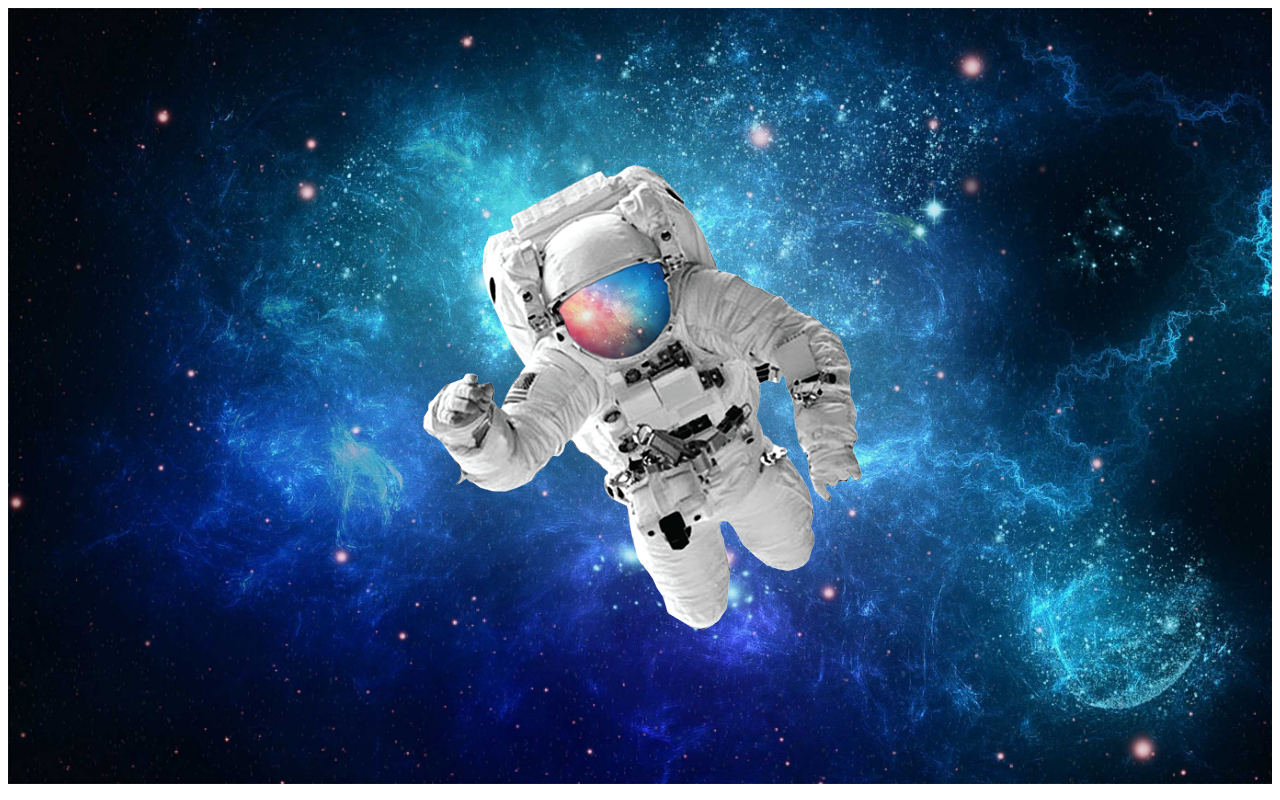
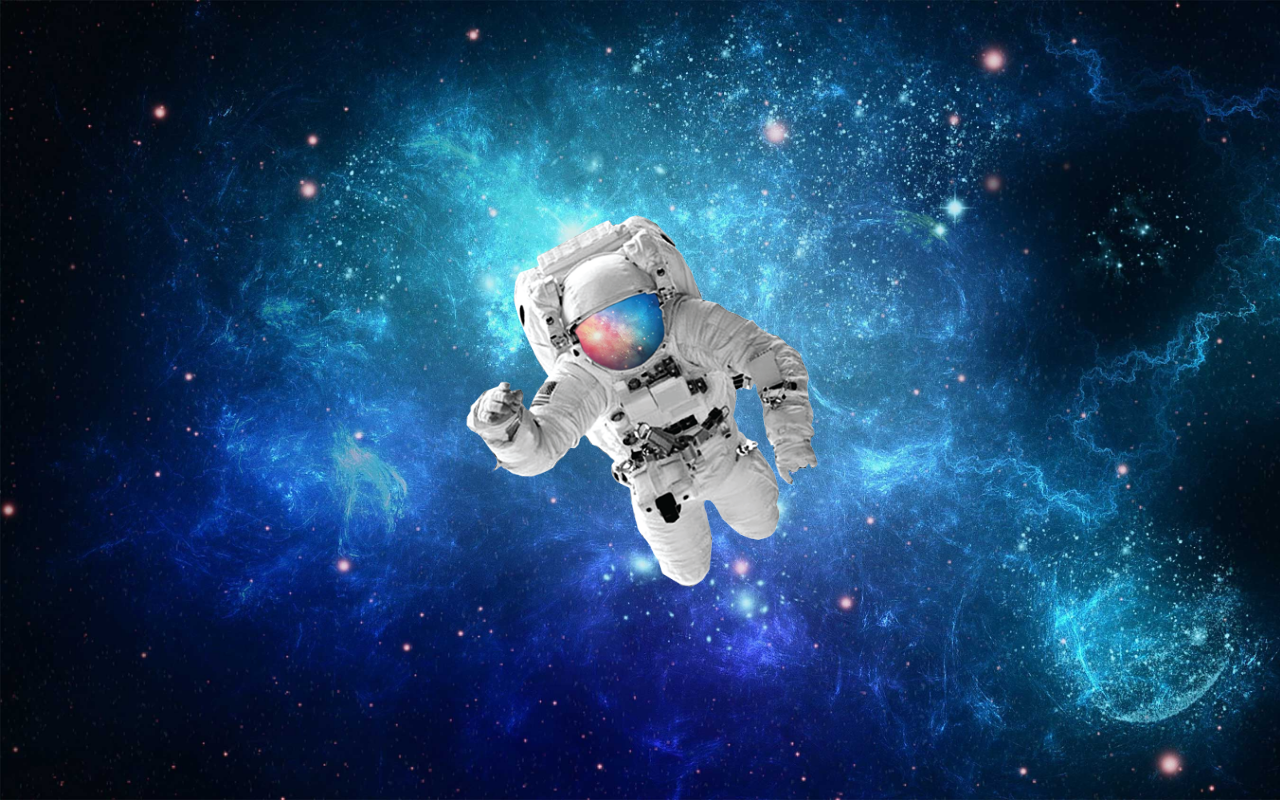
Before and after one commit to renatonmenezes/html-css, a plain HTML site: page desafios/desafio011/index.html in a window 1280 px wide. Drawn offline with Linux system fonts and the light colour scheme.

Commit message:
atualização desafio 011

```diff
--- a/desafios/desafio011/index.html
+++ b/desafios/desafio011/index.html
@@ -7,11 +7,16 @@
     <title>Desafio 011</title>
     <link rel="shortcut icon" href="imagens/favicon.ico" type="image/x-icon">
     <style>
+        *{
+            margin: 0;
+            padding: 0;
+        }
         #container {
+            background-image: url('imagens/espaco.jpg');
+
             position: relative;
-            background-image: url('imagens/espaco.jpg');
             background-size: cover;
-            height: 97vh;
+            height: 100vh;
         }
 
         #conteudo {
@@ -21,8 +26,8 @@
             height: 100%;
             width: 100%;
             background-repeat: no-repeat;
-            background-size: 50;
-            background-position: center;
+            background-size: 50vh;
+            background-position: center center;
         }
     </style>
 </head>
```
